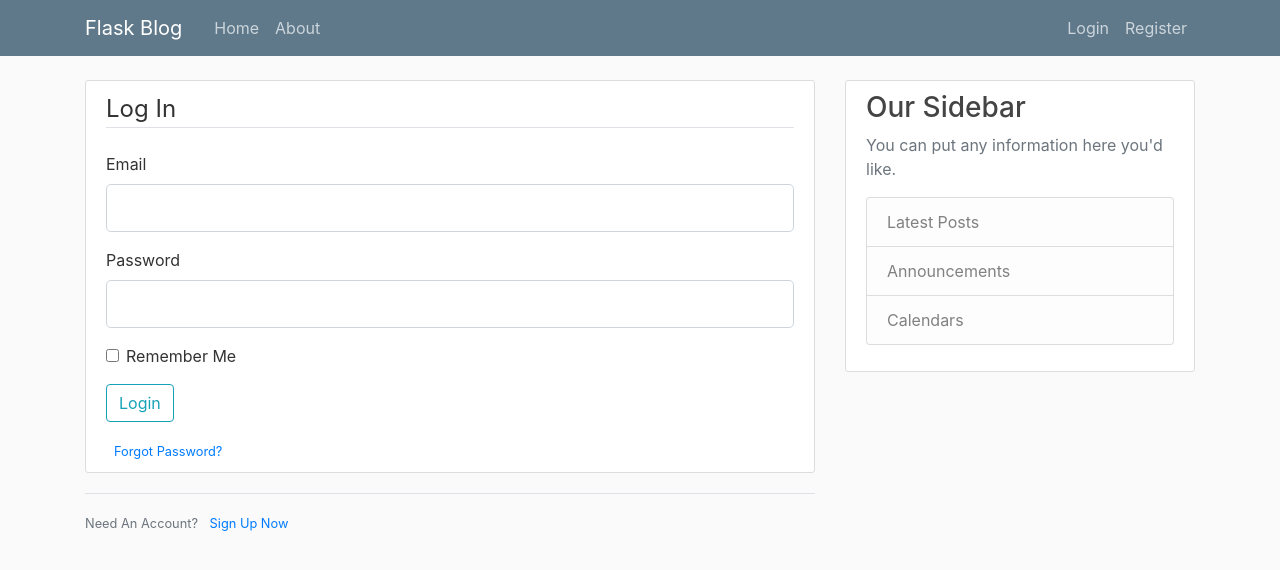
After one commit to isakal/Tiwwter, a Flask app: page /login in a window 1280 px wide. The commit adds this page. Shown: the top 570 px of the page. Run offline with Flask 2, Linux system fonts and the light colour scheme; some libraries are stand-ins or nearby versions.

Commit message:
Added login and register html file, still gotta fix flash username bug

```diff
--- a/forms.py
+++ b/forms.py
@@ -1,23 +1,22 @@
 from flask_wtf import FlaskForm
-from wtforms import StringField, PasswordField, SubmitField,BooleanField
+from wtforms import StringField, PasswordField, SubmitField, BooleanField
 from wtforms.validators import DataRequired, Length, Email, EqualTo
 
 
 class RegistrationForm(FlaskForm):
-	username = StringField("Username",
-						   Validators=[DataRequired, Length(min=2, max=20)])
-	email = StringField("Email",
-						validators=[DataRequired(), Email()])
-	password = PasswordField("Password",
-							 validators=[DataRequired()])
-	confirm_password = PasswordField("Confirm Password",
-									 validators=[DataRequired(), EqualTo("Password")])
-	submit = SubmitField("Sign Up")
+    username = StringField('Username',
+                           validators=[DataRequired(), Length(min=2, max=20)])
+    email = StringField('Email',
+                        validators=[DataRequired(), Email()])
+    password = PasswordField('Password', validators=[DataRequired()])
+    confirm_password = PasswordField('Confirm Password',
+                                     validators=[DataRequired(), EqualTo('password')])
+    submit = SubmitField('Sign Up')
+
 
 class LoginForm(FlaskForm):
-		email = StringField("Email",
-							validators=[DataRequired(), Email()])
-		password = PasswordField("Password",
-								 validators=[DataRequired()])
-		remember= BooleanField("Remember Me")
-		submit = SubmitField("Login")
+    email = StringField('Email',
+                        validators=[DataRequired(), Email()])
+    password = PasswordField('Password', validators=[DataRequired()])
+    remember = BooleanField('Remember Me')
+    submit = SubmitField('Login')
--- a/templates/layout.html
+++ b/templates/layout.html
@@ -4,9 +4,9 @@
     <meta charset="UTF-8">
 
     {% if title %}
-    <title>Flask Blog - {{ title }}</title>
+    <title>My first site - {{ title }}</title>
     {% else %}
-    <title>Flask Blog</title>
+    <title>My first site</title>
     {% endif %}
     <meta name="viewport" content="width=device-width, initial-scale=1, shrink-to-fit=no">
     <link rel="stylesheet" href="https://maxcdn.bootstrapcdn.com/bootstrap/4.0.0/css/bootstrap.min.css" integrity="sha384-Gn5384xqQ1aoWXA+058RXPxPg6fy4IWvTNh0E263XmFcJlSAwiGgFAW/dAiS6JXm" crossorigin="anonymous">
@@ -26,18 +26,26 @@
               <a class="nav-item nav-link" href="/about">About</a>
             </div>
             <div class="navbar-nav">
-              <a class="nav-item nav-link" href="/#addLink">Login</a>
-              <a class="nav-item nav-link" href="/#addLink">Register</a>
+              <a class="nav-item nav-link" href="/login">Login</a>
+              <a class="nav-item nav-link" href="/register">Register</a>
             </div>
           </div>
         </div>
       </nav>
     </header>
-
     <main role="main" class="container">
   <div class="row">
     <div class="col-md-8">
-      {% block content %}{% endblock %}
+      {% with messages = get_flashed_messages(with_categories=true) %}
+            {% if messages %}
+              {% for category, message in messages %}
+                <div class="alert alert-{{ category }}">
+                  {{ message }}
+                </div>
+              {% endfor %}
+            {% endif %}
+          {% endwith %}
+          {% block content %}{% endblock %}
     </div>
     <div class="col-md-4">
       <div class="content-section">
--- /dev/null
+++ b/templates/login.html
@@ -0,0 +1,52 @@
+{% extends "layout.html" %}
+{% block content %}
+    <div class="content-section">
+        <form method="POST" action="">
+            {{ form.hidden_tag() }}
+            <fieldset class="form-group">
+                <legend class="border-bottom mb-4">Log In</legend>
+                <div class="form-group">
+                    {{ form.email.label(class="form-control-label") }}
+                    {% if form.email.errors %}
+                        {{ form.email(class="form-control form-control-lg is-invalid") }}
+                        <div class="invalid-feedback">
+                            {% for error in form.email.errors %}
+                                <span>{{ error }}</span>
+                            {% endfor %}
+                        </div>
+                    {% else %}
+                        {{ form.email(class="form-control form-control-lg") }}
+                    {% endif %}
+                </div>
+                <div class="form-group">
+                    {{ form.password.label(class="form-control-label") }}
+                    {% if form.password.errors %}
+                        {{ form.password(class="form-control form-control-lg is-invalid") }}
+                        <div class="invalid-feedback">
+                            {% for error in form.password.errors %}
+                                <span>{{ error }}</span>
+                            {% endfor %}
+                        </div>
+                    {% else %}
+                        {{ form.password(class="form-control form-control-lg") }}
+                    {% endif %}
+                </div>
+                <div class="form-check">
+                    {{ form.remember(class="form-check-input") }}
+                    {{ form.remember.label(class="form-check-label") }}
+                </div>
+            </fieldset>
+            <div class="form-group">
+                {{ form.submit(class="btn btn-outline-info") }}
+            </div>
+            <small class="text-muted ml-2">
+                <a href="#">Forgot Password?</a>
+            </small>
+        </form>
+    </div>
+    <div class="border-top pt-3">
+        <small class="text-muted">
+            Need An Account? <a class="ml-2" href="{{ url_for('register') }}">Sign Up Now</a>
+        </small>
+    </div>
+{% endblock content %}
--- a/website.py
+++ b/website.py
@@ -1,9 +1,8 @@
-from flask import Flask, render_template,url_for
+from flask import Flask, render_template, url_for, flash, redirect
 from forms import RegistrationForm, LoginForm
 
 app = Flask(__name__)
-
-app.config["SECRET_KEY"] = open("SECRET_KEY.txt","r")
+app.config['SECRET_KEY'] = '47e2d772b1ae98f3ad199dd2e1793757'
 
 posts = [
 
@@ -25,25 +24,36 @@
 @app.route("/")
 @app.route("/home")
 def home():
-	return render_template("home.html",posts=posts,title=None)
+    return render_template('home.html', posts=posts)
 
 
 @app.route("/about")
 def about():
-	return render_template("about.html",title="About")
+    return render_template('about.html', title='About')
 
-@app.route("/register")
+
+@app.route("/register", methods=['GET', 'POST'])
 def register():
-	form=RegistrationForm()
-	return render_template("registration.html",title="Register",form=form)
+    form = RegistrationForm()
+    if form.validate_on_submit():
+        flash('Account created for {}!'.format("form.username.data"), 'success')
+        return redirect(url_for('home'))
+    return render_template('register.html', title='Register', form=form)
 
-app.route("/login")
+
+@app.route("/login", methods=['GET', 'POST'])
 def login():
-	form=LoginForm()
-	return render_template("login.html",title="Login",form=form)
+    form = LoginForm()
+    if form.validate_on_submit():
+        if form.email.data == 'admin@blog.com' and form.password.data == 'password':
+            flash('You have been logged in!', 'success')
+            return redirect(url_for('home'))
+        else:
+            flash('Login Unsuccessful. Please check username and password', 'danger')
+    return render_template('login.html', title='Login', form=form)
 
 
 if __name__ == '__main__':
-	app.run(debug=True)
+    app.run(debug=True)
 
-	#12:19 pt3
+#31:55
```
Also changed, not shown: templates/register.html (added, +72 -0 lines).
